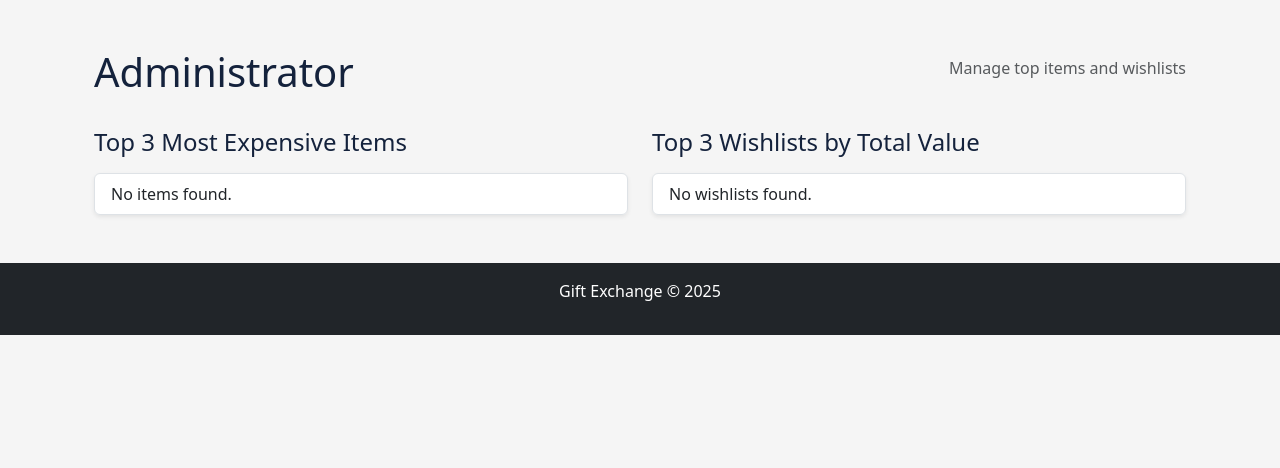
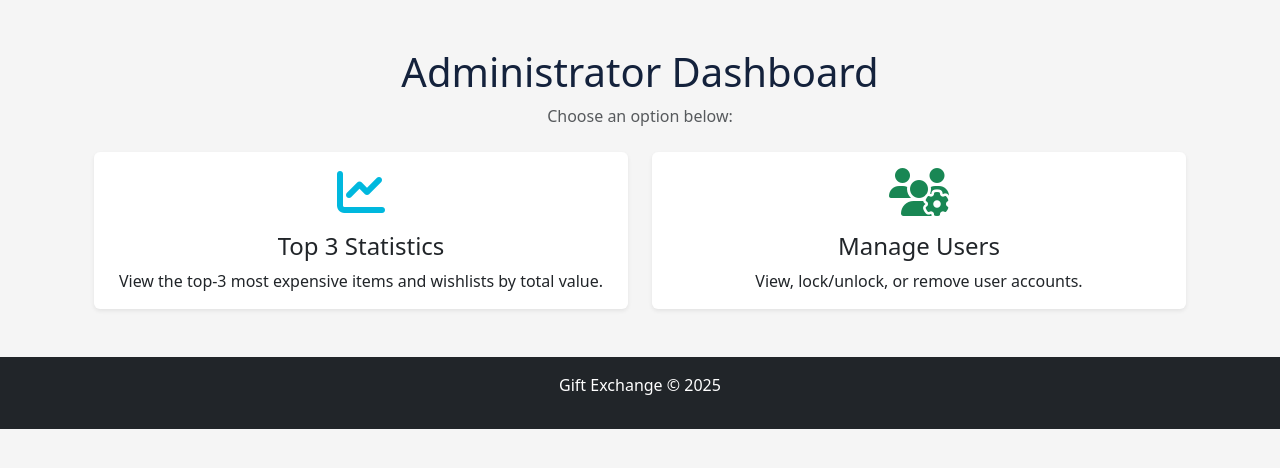
Before and after one commit to nawalchahboune/projetUEG, a Symfony app: template templates/admin/dashboard.html.twig in a window 1280 px wide. Shown: the part 56-524 px from the top of the page. Run offline with Twig, Linux system fonts and the light colour scheme; the template is opened without the code that fills it, so the values that code supplies are empty; some libraries are stand-ins or nearby versions.

Commit message:
usercase 3

```diff
--- a/templates/admin/dashboard.html.twig
+++ b/templates/admin/dashboard.html.twig
@@ -10,46 +10,34 @@
 
 {% block body %}
 <div class="container mt-5">
-    <div class="d-flex justify-content-between align-items-center mb-4">
-        <h1 class="display-6">Administrator</h1>
-        <p class="text-muted">Manage top items and wishlists</p>
+    <div class="text-center mb-4">
+        <h1 class="display-6">Administrator Dashboard</h1>
+        <p class="text-muted">Choose an option below:</p>
     </div>
-
     <div class="row g-4">
-        <!-- Top 3 Most Expensive Items -->
+        <!-- Top 3 Statistics Section -->
         <div class="col-md-6">
-            <h4 class="mb-3">Top 3 Most Expensive Items</h4>
-            <div class="list-group shadow-sm">
-                {% for item in topItems %}
-                    <div class="list-group-item d-flex justify-content-between align-items-center">
-                        <div>
-                            <h5 class="mb-1">{{ item.name }}</h5>
-                            <small>Recipient: {{ item.recipientName }}</small>
-                        </div>
-                        <span class="badge bg-primary">{{ item.price|number_format(2) }} $</span>
+            <a href="{{ path('admin_top3') }}" class="text-decoration-none">
+                <div class="card shadow-sm h-100">
+                    <div class="card-body text-center">
+                        <i class="fas fa-chart-line fa-3x text-primary mb-3"></i>
+                        <h4 class="card-title">Top 3 Statistics</h4>
+                        <p class="card-text">View the top-3 most expensive items and wishlists by total value.</p>
                     </div>
-                {% else %}
-                    <div class="list-group-item">No items found.</div>
-                {% endfor %}
-            </div>
+                </div>
+            </a>
         </div>
-
-        <!-- Top 3 Wishlists by Total Value -->
+        <!-- Manage Users Section -->
         <div class="col-md-6">
-            <h4 class="mb-3">Top 3 Wishlists by Total Value</h4>
-            <div class="list-group shadow-sm">
-                {% for wishlist in topWishlists %}
-                    <div class="list-group-item d-flex justify-content-between align-items-center">
-                        <div>
-                            <h5 class="mb-1">{{ wishlist.name }}</h5>
-                            <small>Owner: {{ wishlist.ownerName }}</small>
-                        </div>
-                        <span class="badge bg-success">Total Purchased: {{ wishlist.totalValue|number_format(2) }} $</span>
+            <a href="{{ path('admin_users') }}" class="text-decoration-none">
+                <div class="card shadow-sm h-100">
+                    <div class="card-body text-center">
+                        <i class="fas fa-users-cog fa-3x text-success mb-3"></i>
+                        <h4 class="card-title">Manage Users</h4>
+                        <p class="card-text">View, lock/unlock, or remove user accounts.</p>
                     </div>
-                {% else %}
-                    <div class="list-group-item">No wishlists found.</div>
-                {% endfor %}
-            </div>
+                </div>
+            </a>
         </div>
     </div>
 </div>
```
Also changed, not shown: src/Controller/AdminController.php (+11 -3 lines), templates/admin/top3.html.twig (added, +60 -0 lines).
